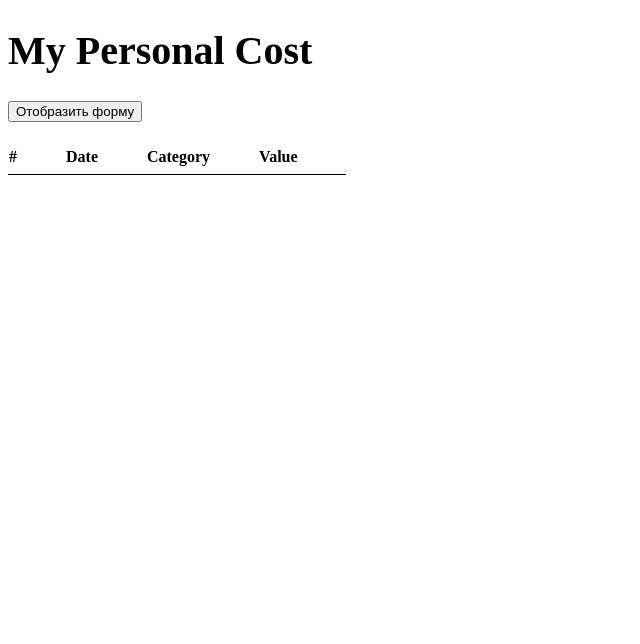
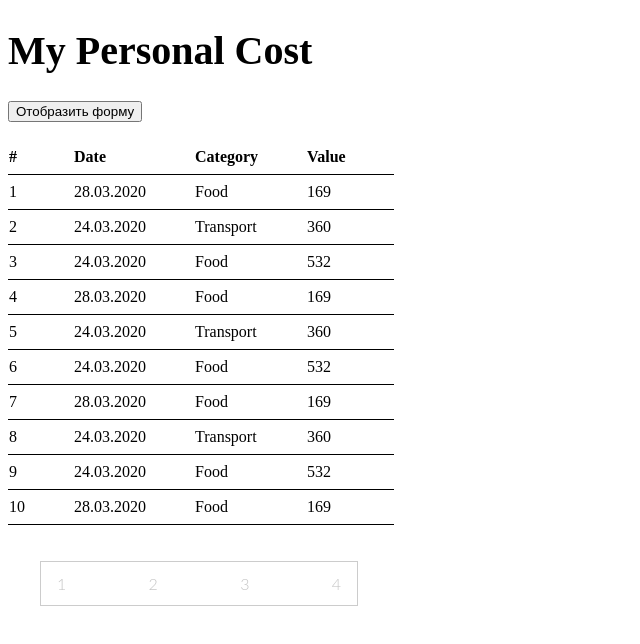
Before and after one commit to Solyankina/project_vue, a Vue app: page / in a window 1280 px wide. Shown: the top 644 px of the page, without its empty margins (0-640 px from the left). Built offline with nearby package versions, Linux system fonts and the light colour scheme.

Commit message:
hw_4. Project my cost

```diff
--- a/package.json
+++ b/package.json
@@ -9,7 +9,8 @@
   },
   "dependencies": {
     "core-js": "^3.6.5",
-    "vue": "^2.6.11"
+    "vue": "^2.6.11",
+    "vuex": "^3.6.2"
   },
   "devDependencies": {
     "@vue/cli-plugin-babel": "~4.5.0",
--- a/src/App.vue
+++ b/src/App.vue
@@ -6,7 +6,9 @@
     <div class="wrapper">
       <AddPaymentForm @addNewPayment="addNewPaymentData"/>
       <br/>
-      <PaymentsDisplay :items="paymentsList"/>
+      <PaymentsDisplay :items="getPayments"/>
+      <br/>
+      <Pagination :fetchPageSize="fetchPageSize" :fetchPageCount="getPaymentsPageCount" />
     </div>
   </div>
 </template>
@@ -14,56 +16,51 @@
 <script>
 import PaymentsDisplay from './components/PaymentsDisplay.vue'
 import AddPaymentForm from './components/AddPaymentForm.vue'
+import Pagination from './components/Pagination.vue'
+import store from './store'
+import { mapActions, mapGetters } from 'vuex'
 
 export default {
   name: 'App',
+  store,
   components: {
     PaymentsDisplay,
-    AddPaymentForm
+    AddPaymentForm,
+    Pagination
   },
-data(){
-        return {
-            paymentsList: []
-        }
+  data() {
+    return {
+      fetchPageSize: 10
+    }
+  },
+  methods: {
+    addNewPaymentData(value) {
+      this.$store.commit('addPayment', value)
     },
-    methods: {
-        addNewPaymentData(value){
-          this.paymentsList= [...this.paymentsList, value]
-        },
-        fetchData(){
-          return []
-            // return [
-            //     {
-            //         date: "12.03.2020",
-            //         category: "Food",
-            //         value: 180
-            //     },
-            //     {
-            //         date: "12.04.2020",
-            //         category: "Internet",
-            //         value: 100
-            //     },
-            //     {
-            //         date: "28.08.2019",
-            //         category: "Food",
-            //         value: 300
-            //     },
-            //     {
-            //         date: "11.03.2018",
-            //         category: "Sport",
-            //         value: 1400
-            //     },
-            // ]
-        }
-    },
-    created(){
-        this.paymentsList = this.fetchData()
+
+    ...mapActions([
+      'fetchData'
+    ])
+  },
+  computed: {
+    ...mapGetters([
+      'getPayments',
+      'getPaymentsPageCount'
+    ])
+  },
+  mounted() {
+    if (!this.getPayments.length) {
+      const page = {number: 0, size: this.fetchPageSize}
+      this.fetchData(page)
+      this.$store.commit('setPaymentsPageCount', this.fetchPageSize)
     }
+  }
+
 }
 </script>
 
 <style lang="scss" scoped module>
-.header{
+.header {
   font-size: 20px;
 }
 </style>
--- /dev/null
+++ b/src/components/Pagination.vue
@@ -0,0 +1,69 @@
+<template>
+  <div class="pagination__container">
+    <div class="pagination">
+      <a href="#" v-for="number in fetchPageCount" :key="number" @click="getPage(number)">{{ number }}</a>
+    </div>
+  </div>
+</template>
+
+<script>
+import { mapActions } from 'vuex'
+
+export default {
+  name: "Pagination",
+  props: ['fetchPageSize', 'fetchPageCount'],
+
+  methods: {
+    ...mapActions([
+      'fetchData'
+    ]),
+
+    getPage(number) {
+      const page = {number: number - 1, size: this.fetchPageSize}
+      this.fetchData(page)
+    }
+  }
+}
+</script>
+
+<style scoped>
+a {
+  text-decoration: none;
+}
+
+.pagination__container {
+  margin-left: 32px;
+  /*display: flex;*/
+  /*justify-content: space-around;*/
+}
+
+.pagination {
+  display: flex;
+  justify-content: space-between;
+  align-items: center;
+  margin-top: 18px;
+  width: 284px;
+  background-color: #FFFFFF;
+  border: #cccccc;
+  border-width: 1px;
+  border-style: solid;
+  padding: 12px 16px;
+}
+
+.pagination a {
+  font-family: Lato;
+  font-style: normal;
+  font-weight: 300;
+  font-size: 16px;
+  line-height: 19px;
+  color: #C4C4C4;
+}
+
+.pagination a:hover {
+  color: #ef5b70;
+}
+
+.pagination a:active {
+  color: #ef5b70;
+}
+</style>
--- /dev/null
+++ b/src/db/data.js
@@ -0,0 +1,157 @@
+export const payments = [
+  {
+    date: '28.03.2020',
+    category: 'Food',
+    value: 169,
+  },
+  {
+    date: '24.03.2020',
+    category: 'Transport',
+    value: 360,
+  },
+  {
+    date: '24.03.2020',
+    category: 'Food',
+    value: 532,
+  },
+  {
+    date: '28.03.2020',
+    category: 'Food',
+    value: 169,
+  },
+  {
+    date: '24.03.2020',
+    category: 'Transport',
+    value: 360,
+  },
+  {
+    date: '24.03.2020',
+    category: 'Food',
+    value: 532,
+  },
+  {
+    date: '28.03.2020',
+    category: 'Food',
+    value: 169,
+  },
+  {
+    date: '24.03.2020',
+    category: 'Transport',
+    value: 360,
+  },
+  {
+    date: '24.03.2020',
+    category: 'Food',
+    value: 532,
+  },
+  {
+    date: '28.03.2020',
+    category: 'Food',
+    value: 169,
+  },
+  {
+    date: '24.03.2020',
+    category: 'Transport',
+    value: 360,
+  },
+  {
+    date: '24.03.2020',
+    category: 'Food',
+    value: 532,
+  },
+  {
+    date: '28.03.2020',
+    category: 'Food',
+    value: 169,
+  },
+  {
+    date: '24.03.2020',
+    category: 'Transport',
+    value: 360,
+  },
+  {
+    date: '24.03.2020',
+    category: 'Food',
+    value: 532,
+  },
+  {
+    date: '28.03.2020',
+    category: 'Food',
+    value: 169,
+  },
+  {
+    date: '24.03.2020',
+    category: 'Transport',
+    value: 360,
+  },
+  {
+    date: '24.03.2020',
+    category: 'Food',
+    value: 532,
+  },
+  {
+    date: '28.03.2020',
+    category: 'Food',
+    value: 169,
+  },
+  {
+    date: '24.03.2020',
+    category: 'Transport',
+    value: 360,
+  },
+  {
+    date: '24.03.2020',
+    category: 'Food',
+    value: 532,
+  },
+  {
+    date: '28.03.2020',
+    category: 'Food',
+    value: 169,
+  },
+  {
+    date: '24.03.2020',
+    category: 'Transport',
+    value: 360,
+  },
+  {
+    date: '24.03.2020',
+    category: 'Food',
+    value: 532,
+  },
+  {
+    date: '28.03.2020',
+    category: 'Food',
+    value: 169,
+  },
+  {
+    date: '24.03.2020',
+    category: 'Transport',
+    value: 360,
+  },
+  {
+    date: '24.03.2020',
+    category: 'Food',
+    value: 532,
+  },
+  {
+    date: '28.03.2020',
+    category: 'Food',
+    value: 169,
+  },
+  {
+    date: '24.03.2020',
+    category: 'Transport',
+    value: 360,
+  },
+  {
+    date: '24.03.2020',
+    category: 'Food',
+    value: 532,
+  },
+  {
+    date: '24.03.2020',
+    category: 'Food',
+    value: 532,
+  },
+]
--- /dev/null
+++ b/src/store/index.js
@@ -0,0 +1,43 @@
+import Vue from 'vue'
+import Vuex from 'vuex'
+import {payments} from '../db/data'
+
+Vue.use(Vuex)
+
+export default new Vuex.Store({
+    state: {
+        paymentsList: [],
+        paymentsPageCount: 0
+    },
+    mutations: {
+        setPaymentsListData(state, payload) {
+            state.paymentsList = payload
+        },
+        setPaymentsPageCount(state, pageSize) {
+            state.paymentsPageCount = Math.ceil(payments.length / pageSize)
+        },
+        addPayment(state, payload) {
+            state.paymentsList.push(payload)
+        }
+    },
+    getters: {
+        getPayments: state => state.paymentsList,
+        getPaymentsPageCount: state => state.paymentsPageCount
+    },
+    actions: {
+        fetchData({commit}, page) {
+            return new Promise((resolve) => {
+                // имитируем работу с сетью, ставим задержку получения данных в 1 секунду
+                setTimeout(() => {
+                    const start = page.size * page.number
+                    const end = start + page.size
+                    resolve(payments.slice(start , end))
+                }, 1000)
+            }).then(res => {
+                // запускаем изменение состояния через commit
+                commit('setPaymentsListData', res)
+            })
+        }
+    },
+
+})
```
Also changed, not shown: src/main.js (line endings or trailing spaces), 1 other file (tests, documents, lock files or other folders).
